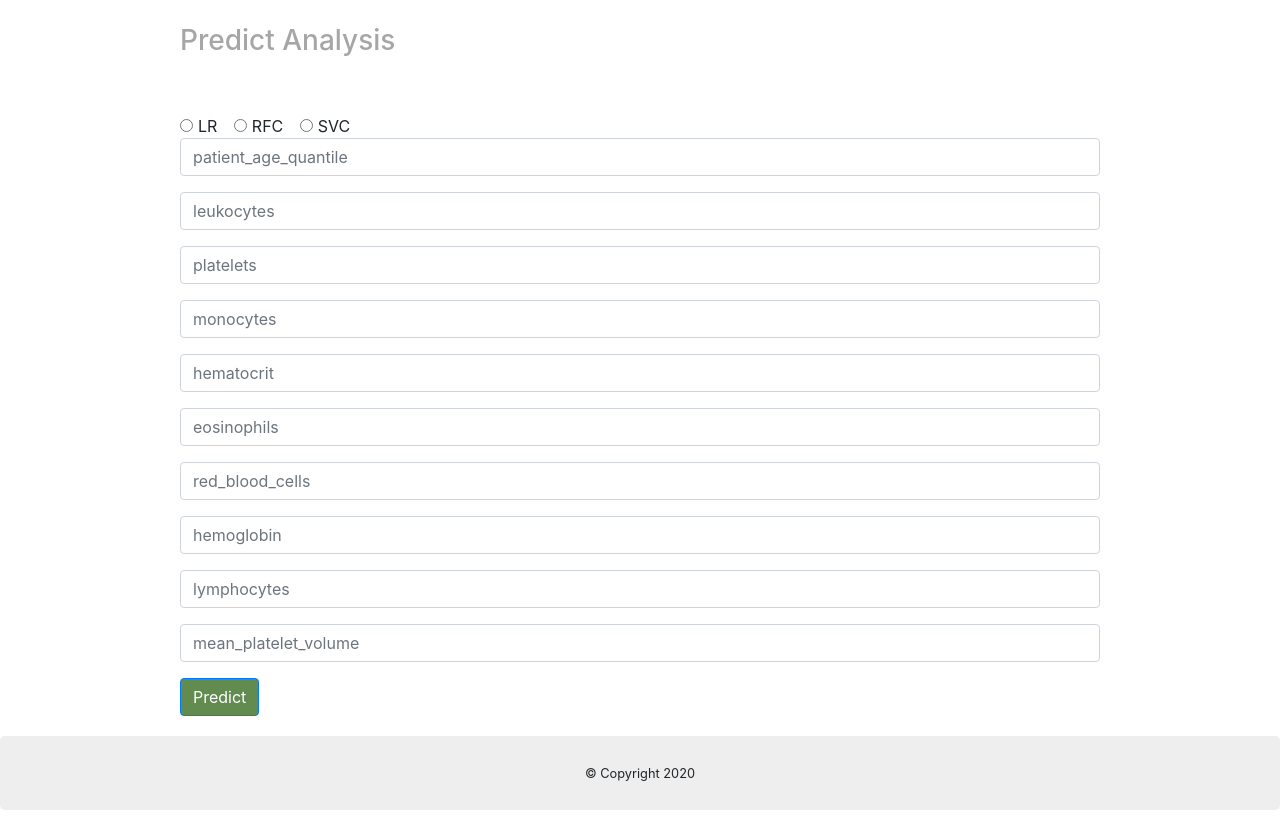
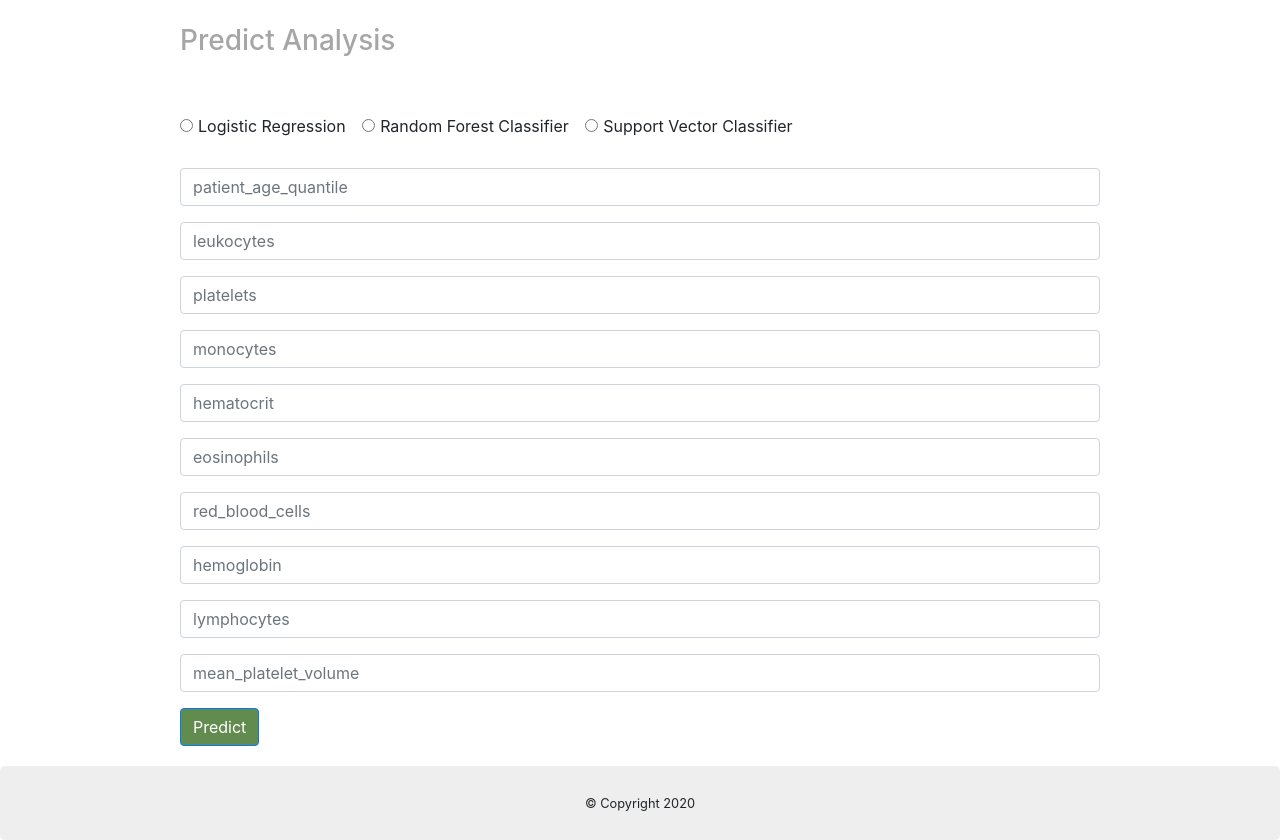
Before and after one commit to alexisperumal/ucsd_data_science_final_project, a Flask app: page / in a window 1280 px wide. Shown: the part 56-896 px from the top of the page. Before the commit the page ends 866 px from the top, so only its background shows below. Run offline with Flask 2, Linux system fonts and the light colour scheme; parts of the project's set-up code (start-up, migrations or seed data) failed here and were passed over; some libraries are stand-ins or nearby versions.

Commit message:
fix error in app

```diff
--- a/Deployment-flask/app.py
+++ b/Deployment-flask/app.py
@@ -158,7 +158,6 @@ def predict():
     else:
         prediction_resp ='Negative'
 
-    LR(prediction_resp)
     return render_template('index.html', prediction_text=prediction_resp)
 
 
--- a/Deployment-flask/static/css/prediction.css
+++ b/Deployment-flask/static/css/prediction.css
@@ -93,11 +93,9 @@ h3{
     color: #A6A6A6;
 }
 
-/* minus the height of the footer */
-/*.container{
-
-    min-height: 90vh;
-  }*/
+div.selection{
+    padding-bottom: 30px;
+  }
 
 .predict-button{
     background-color:#628C4F;
--- a/Deployment-flask/static/css/style.css
+++ b/Deployment-flask/static/css/style.css
@@ -95,10 +95,9 @@ div.section-immplementation{
   padding-top: 20px;
 }
 
-
 /* for footer */
 footer.page-footer {
-  margin-top: 20px;
+margin-top: 20px;
 background-color:#eee;
 border-radius: .3rem;
 text-align: center;
--- a/Deployment-flask/templates/index.html
+++ b/Deployment-flask/templates/index.html
@@ -60,18 +60,21 @@
   <!-- 'patient_age_quantile', 'leukocytes', 'platelets', 'monocytes', 'hematocrit', 'red_blood_cells', 'lymphocytes', 'eosinophils', 'hemoglobin'-->
 
 <form action="{{ url_for('predict')}}"method="post">
+<div class="selection">
  <div class="form-check form-check-inline">
   <input class="form-check-input" type="radio" name="inlineRadioOptions" id="inlineRadio1" value="LR">
-  <label class="form-check-label" for="inlineRadio1">LR</label>
+  <label class="form-check-label" for="inlineRadio1">Logistic Regression</label>
  </div>
  <div class="form-check form-check-inline">
   <input class="form-check-input" type="radio" name="inlineRadioOptions" id="inlineRadio2" value="RFC">
-  <label class="form-check-label" for="inlineRadio2">RFC</label>
+  <label class="form-check-label" for="inlineRadio2">Random Forest Classifier </label>
  </div>
  <div class="form-check form-check-inline">
   <input class="form-check-input" type="radio" name="inlineRadioOptions" id="inlineRadio3" value="SVC">
-  <label class="form-check-label" for="inlineRadio3">SVC</label>
+  <label class="form-check-label" for="inlineRadio3">Support Vector Classifier</label>
  </div>
+</div>
+
  <!--
  <div class="form-check form-check-inline">
   <input class="form-check-input" type="radio" name="inlineRadioOptions" id="inlineRadio4" value="sequential">
```
Also changed, not shown: Deployment-flask/db.sqlite.
